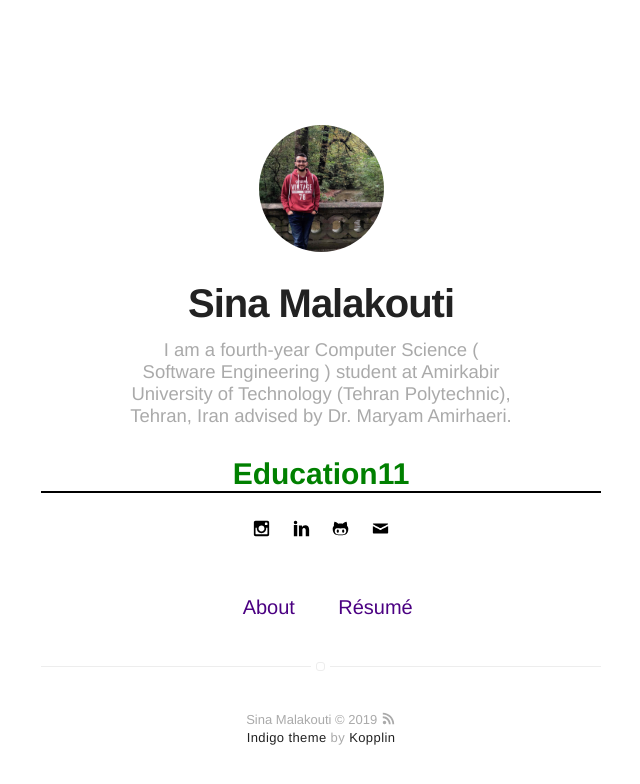
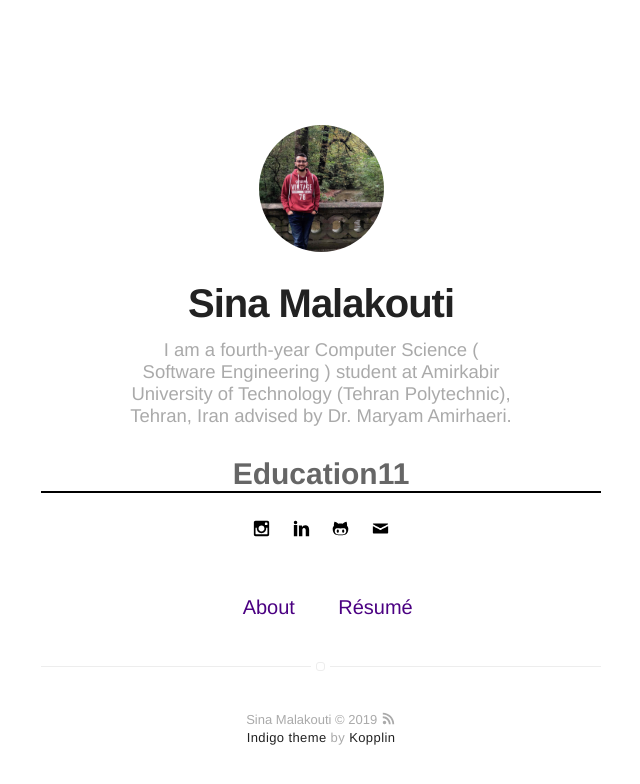
Before and after one commit to sinamalakouti/sinamalakouti.github.io, a Jekyll site: the page built from index.html, in a window 1280 px wide. Shown: the top 784 px of the page, without its empty margins (319-959 px from the left). Built offline with Jekyll 4.4.1, drawn with Linux system fonts in a browser that asks for light colours.

Commit message:
just playing around

```diff
--- a/_includes/header.html
+++ b/_includes/header.html
@@ -21,7 +21,7 @@
         <h1 class="title">{{ site.name }}</h1>
         <h2 class="description">{{ site.bio }}</h2>
 
-    <div class="inf_header" style="font-weight:bold; color:green"> Education11</div>
+    <div class="inf_header" style="font-weight:bold;"> Education11</div>
     <!-- <div>
         <p class="inf_title"> Amirkabir University of Technology (Tehran Polytechnic), Tehran, Iran           2016-Present</p>
     </div> -->
```
